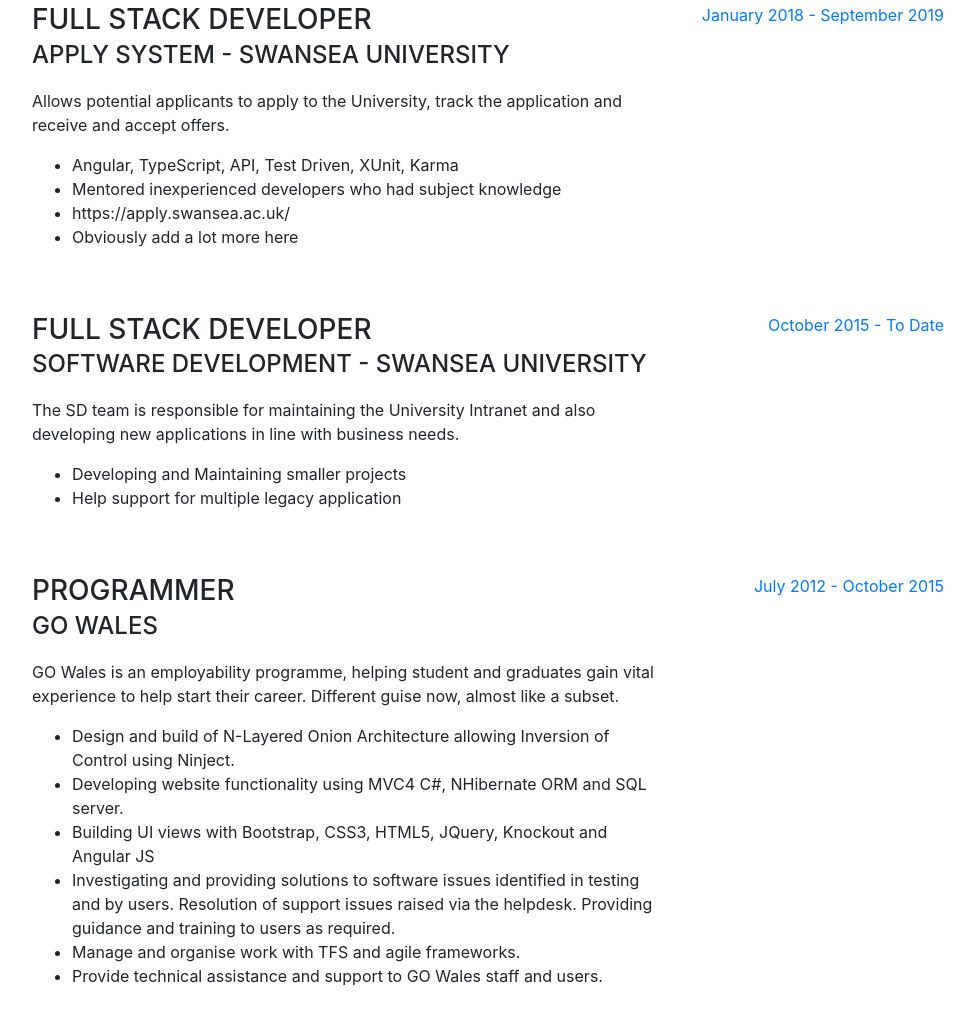
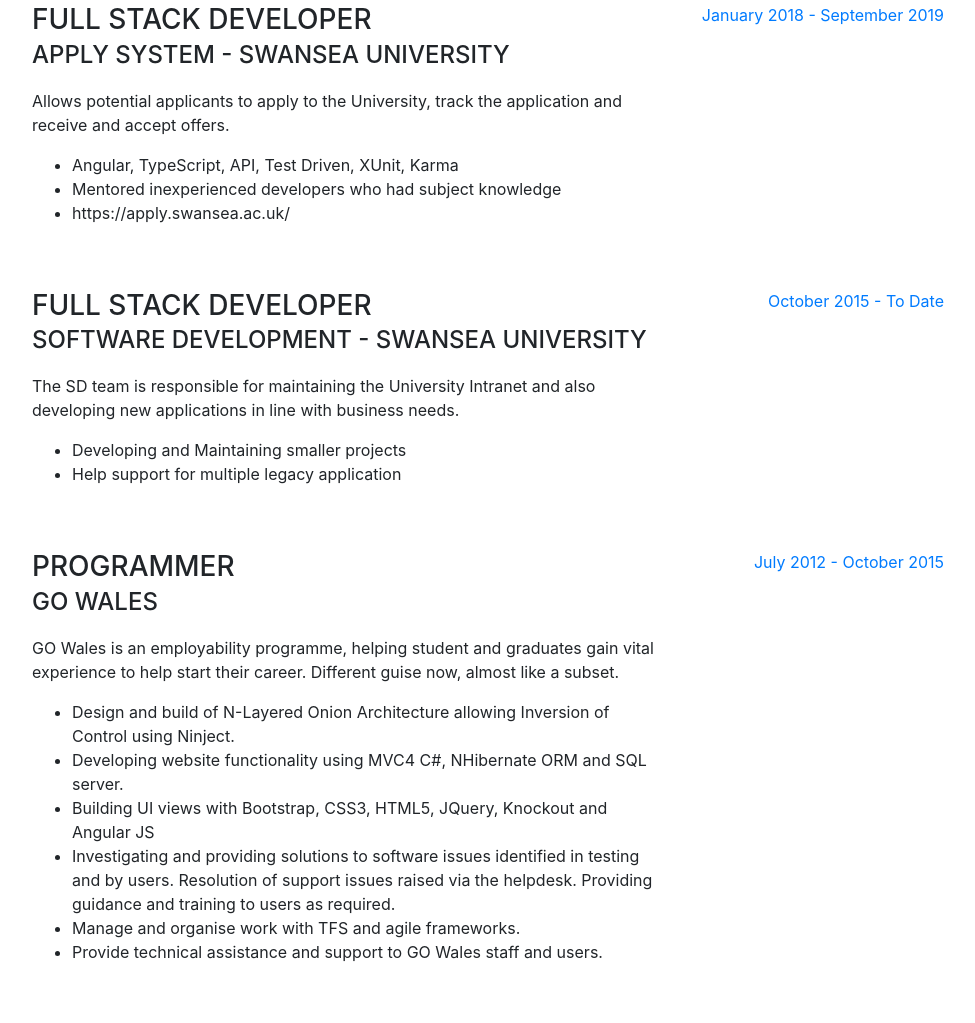
Before and after one commit to iangmoss/IGMCV2019, a website with bundled scripts: page index.html in a window 1280 px wide. Shown: the part 1266-2289 px from the top of the page, without its empty margins (288-1263 px from the left). Built offline with nearby package versions, Linux system fonts and the light colour scheme; files whose address does not match are found by name; a web font is replaced by a local one.

Commit message:
remove list item

```diff
--- a/index.html
+++ b/index.html
@@ -114,7 +114,6 @@
                             <li>Angular, TypeScript, API, Test Driven, XUnit, Karma</li>
                             <li>Mentored inexperienced developers who had subject knowledge</li>
                             <li>https://apply.swansea.ac.uk/</li>
-                            <li>Obviously add a lot more here</li>
                         </ul>
                     </div>
                     <div class="resume-date text-md-right">
```
